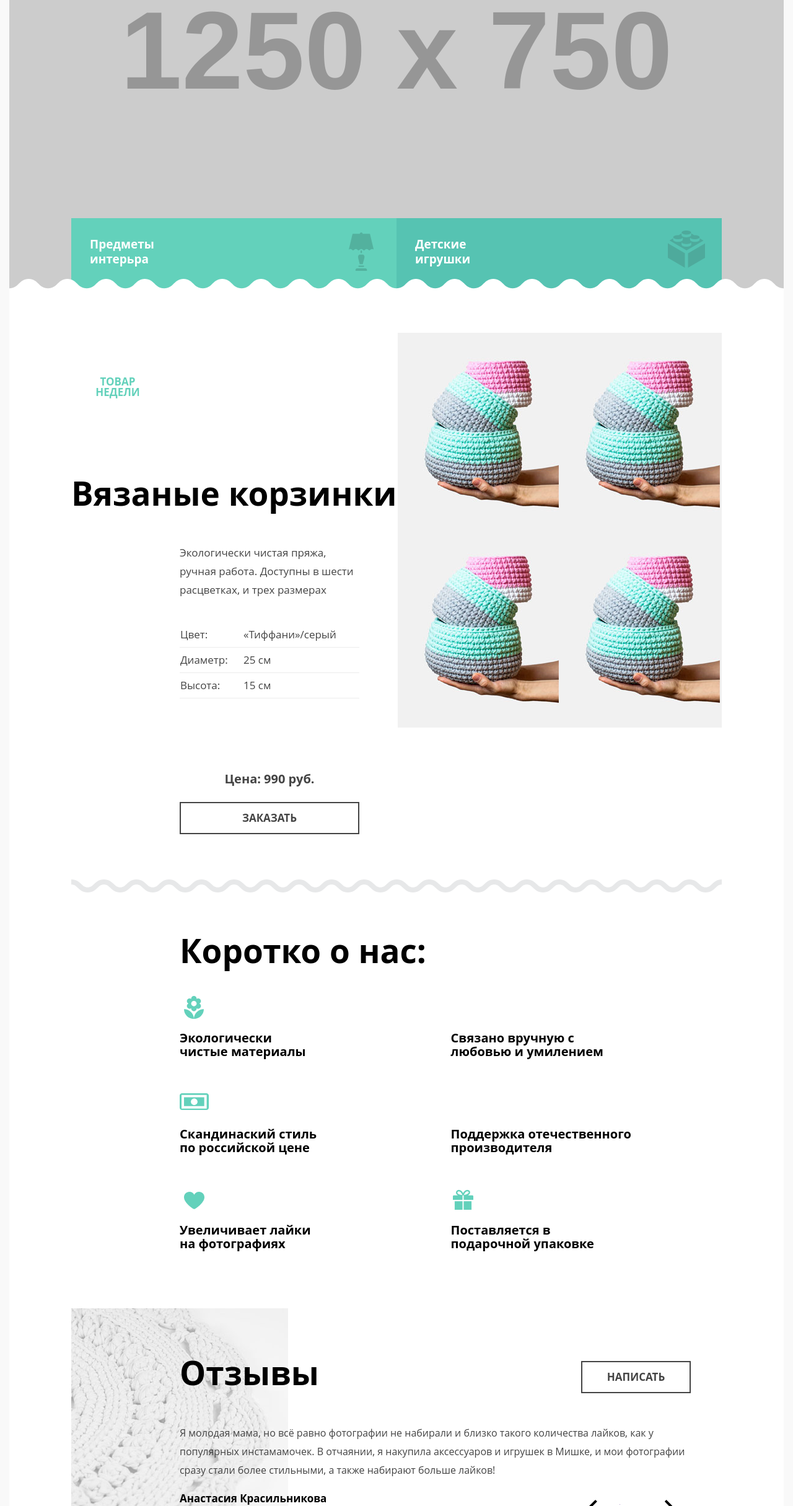
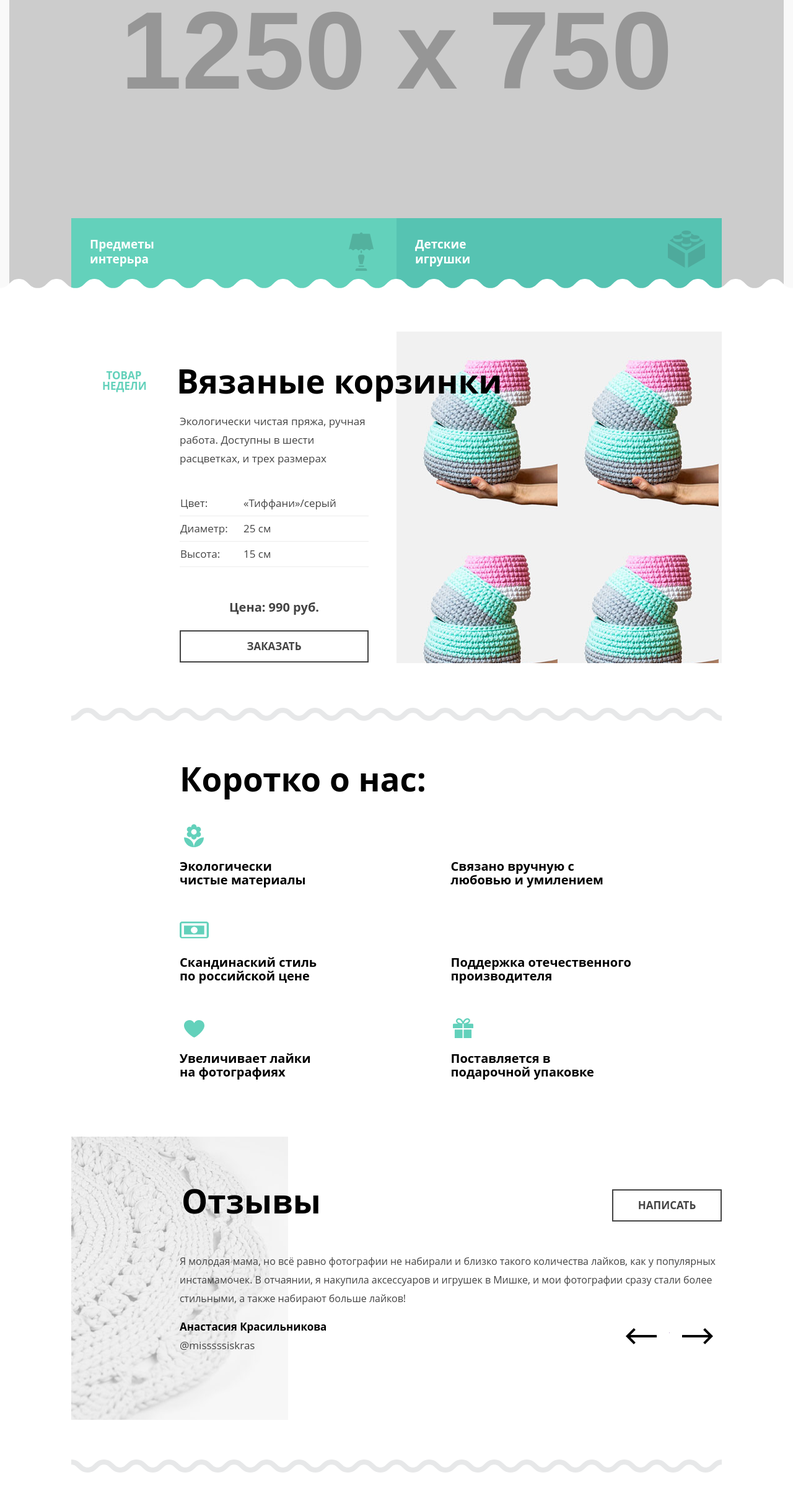
Before and after one commit to AlexVarenin/289783-mishka, a plain HTML site: page index.html in a window 1280 px wide. Shown: the part 370-2800 px from the top of the page at 62% size. Drawn offline with nearby package versions, Linux system fonts and the light colour scheme; files that its build step writes are made by us from their sources; placeholder pictures from the web are drawn by us.

Commit message:
Внес правки в адаптивный дизайн первой страницы

```diff
--- a/index.html
+++ b/index.html
@@ -10,7 +10,6 @@
   <body>
     <header class="page-header">
       <div class="page-header__wrapper">
-        <h1 class="page-header__title visually-hidden">Главное меню магазина Мишки</h1><!‐‐ скрыт! ‐‐>
         <div class="page-header__logo">
           <img src="img/logo-mobile.svg" width="86" height="36" alt="Магазин «Мишка»">
         </div>
@@ -59,10 +58,14 @@
       </div>
     </section>
     <main class="page-content">
+      <h1 class="page-header__title visually-hidden">Главное страница магазина Мишки</h1><!‐‐ скрыт! ‐‐>
       <section class="recomended-item">
         <div class="recomended-item__wrapper">
+          <div class="recomended-item__header">
             <h2 class="recomended-item__title">Вязаные корзинки</h2>
             <span class="recomended-item__label">Товар недели</span>
+          </div>
+          <div class="recomended-item__content">
           <div class="recomended-item__desc">
             <p class="recomended-item__desc-text">Экологически чистая пряжа, ручная работа. Доступны в шести расцветках, и трех размерах</p>
             <table class="recomended-item__desc-table table">
@@ -86,10 +89,9 @@
             </picture>
           </div>
           <div class="recomended-item__footer">
-            <!--<div class="recomended-item__footer-wrapper">-->
             <span class="recomended-item__price">Цена:<span> 990 руб.</span></span>
             <a class="recomended-item__order btn" href="add_form.html">Заказать</a>
-            <!--</div>-->
+          </div>
         </div>
         </div>
       </section>
@@ -117,15 +119,14 @@
             </blockquote>
           </div>
           <div class="reviews__btns">
-            <div class="reviews__btns-wrapper">
             <a class="reviews__btn reviews__btn--prev" href="">Предыдущий отзыв</a>
             <a class="reviews__btn reviews__btn--next" href="">Следующий отзыв</a>
-            </div>
           </div>
         </div>
       </section>
       <section class="contacts">
         <div class="contacts__wrapper">
+          <div class="contacts__text-content">
           <h2 class="contacts__title">Контакты</h2>
           <table class="contacts__table table">
             <tr class="table__row">
@@ -137,9 +138,12 @@
               <td class="table__cell table__cell--contacts">г. Санкт-Петербург, <br>ул. Большая Конюшенная,<br> д. 19/8, офис 101</td>
             </tr>
           </table>
+          </div>
           <div class="contacts__map">
           </div>
+          <div class="contacts__btns">
             <a class="contacts__write btn" href="">Напишите нам</a>
+          </div>
         </div>
       </section>
     </main>
--- a/less/blocks/about-us.less
+++ b/less/blocks/about-us.less
@@ -2,9 +2,10 @@
   background-color: @bg-white;
 }
 
-.about-us__wrapper {
-  padding-left: 30px;
-  padding-right: 30px;
+  .about-us__wrapper {
+   .container();
+    padding-left: 30px;
+    padding-right: 30px;
 }
 
 .about-us__title {
--- a/less/blocks/bottom-nav.less
+++ b/less/blocks/bottom-nav.less
@@ -62,6 +62,7 @@
 
   .bottom-nav__item--eddition a {
     padding: 0;
+    font-weight: bold;
     font-size: 15px;
     margin-top: 18px;
     margin-right: 70px;
--- a/less/blocks/contacts.less
+++ b/less/blocks/contacts.less
@@ -1,11 +1,8 @@
-.contacts {
-  background-color: @bg-white;
+.contacts__wrapper {
+  margin-bottom: 40px;
 }
 
-.contacts__wrapper {
-  padding-left: 30px;
-  padding-right: 30px;
-}
+
 
 .contacts__title {
   padding-top: 20px;
@@ -13,19 +10,28 @@
   line-height: 30px;
 }
 
+
+
+@media @mobile-widths-only {
+  .contacts__text-content,
+  .contacts__btns {
+    .container();
+    padding-left: 30px;
+    padding-right: 30px;
+  }
+}
 .contacts__map {
   display: block;
   position: relative;
-  width: 320px;
+  width: 100%;
+  min-width: 320px;
   height: 458px;
-  margin-right: -30px;
-  margin-left: -30px;
   background-image: url("../img/map-mobile@1x.jpg");
 &::before {
     content: "";
     position: absolute;
     top: 165px;
-    right: 131px;
+    right: 50%;
 
     width: 66px;
     height: 100px;
@@ -45,19 +51,25 @@
   border-bottom: 1px solid #62d1ba;
 }
 
-.contacts__write {
+.contacts__btns a {
   margin: auto;
+  padding-bottom: 14px;
   margin-top: 32px;
-  margin-bottom: 39px;
+
 }
 
 @media @tablet-widths {
 
+  .contacts {
+    .container();
+    background: url("../img/icon-flag.svg") no-repeat;
+    background-position: top 50px right 50px;
+  }
+
   .contacts__wrapper {
     padding-left: 50px;
     padding-right: 50px;
-    background: url("../img/icon-flag.svg") no-repeat;
-    background-position: top 0 right 50px;
+
   }
 
   .contacts__title {
@@ -106,25 +118,33 @@
 }
 
 @media @desktop-widths {
+
   .contacts {
+    background: url("../img/icon-flag.svg") no-repeat;
+    background-position: top 135px left 100px;
+    padding-top: 70px;
+    padding-bottom: 105px;
   }
 
+
   .contacts__wrapper {
-    position: relative;
-    display: flex;
-    flex-direction: column;
-    flex-wrap: no-wrap;
-    padding-left: 275px;
+    padding-left: 100px;
     padding-right: 100px;
-    background-position: top 125px left 162px;
+  }
+
+  .contacts__text-content {
+    box-sizing: border-box;
+    width: 50%;
+    float: left;
+    height: 370px;
+    padding-left: 175px;
   }
 
   .contacts__title {
-    order: -3;
     width: 300px;
     font-size: 53px;
     line-height: 57px;
-    padding-top: 100px;
+    padding-top: 30px;
   }
 
   .contacts__table tbody {
@@ -136,11 +156,10 @@
   }
 
   .contacts__map {
-    position: absolute;
-    top: 67px;
-    left: 625px;
+    box-sizing: border-box;
+    float: right;
     margin: 0;
-    width: 525px;
+    width: 50%;
     background-image: url("http://placehold.it/525x457");
     &::before {
       top: 165px;
@@ -153,11 +172,19 @@
     width: 300px;
   }
 
+  .contacts__btns {
+    display: flex;
+    flex-direction: column;
+    justify-content: flex-end;
+    box-sizing: border-box;
+    width: 50%;
+    height: 87px;
+    float: left;
+    padding-left: 175px;
+  }
+
   .contacts__write {
-    order: -1;
-    width: 200px;
-    margin-left: 0;
-    margin-right: 0;
-    margin-bottom: 105px;
+    margin: 0;
+    padding-top: 100%;
   }
 }
--- a/less/blocks/main-nav.less
+++ b/less/blocks/main-nav.less
@@ -66,6 +66,12 @@
   background-color: @bg-white;
   border-bottom: 1px solid #ececec;
 }
+@media @mobile-widths-only {
+
+  .main-nav__item:first-child a {
+    border-top: 1px solid #ececec;
+   }
+}
 
 @media @tablet-widths {
 
--- a/less/blocks/page-content.less
+++ b/less/blocks/page-content.less
@@ -1,5 +1,5 @@
 .page-content {
-  .container();
+  position: relative;
   display: flex;
   flex-direction: column;
   background-color: @bg-white;
--- a/less/blocks/page-footer.less
+++ b/less/blocks/page-footer.less
@@ -1,9 +1,9 @@
 .page-footer {
-  .container();
   background-color: @bg-grey;
 }
 
 .page-footer__wrapper {
+  .container();
   padding-top: 24px;
   padding-left: 30px;
   padding-right: 30px;
--- a/less/blocks/proposition-menu.less
+++ b/less/blocks/proposition-menu.less
@@ -1,6 +1,10 @@
 .proposition-menu {
+}
+
+.proposition-menu__wrapper {
   .container();
 }
+
 .proposition-menu__list {
   display: flex;
   flex-direction: column;
@@ -22,6 +26,7 @@
   font-weight: bold;
   text-align: left;
   text-decoration: none;
+  cursor: pointer;
 }
 
 .proposition-menu__item-interior {
@@ -75,17 +80,7 @@
   .proposition-menu__list {
     position: relative;
     flex-direction: row;
-    &::before  {
-      content: "";
-      position: absolute;
-      bottom: 0;
-      left: -50px;
-      width: 768px;
-      height: 12px;
-      background: url("../img/wawe_tablet.svg") repeat-x;
-      background-size: auto 23px;
-      z-index: 500;
-    }
+
 }
   .proposition-menu__item a {
     width: 304px;
@@ -106,15 +101,4 @@
     padding-top: 30px;
 
   }
-
-  .proposition-menu__list {
-    &::before  {
-      left: -100px;
-      width: 1250px;
-      height: 20px;
-      background: url("../img/wawe_tablet.svg") no-repeat;
-      background-size: 1250px 37px;
-      z-index: 500;
-    }
-  }
 }
--- a/less/blocks/recomended-item.less
+++ b/less/blocks/recomended-item.less
@@ -4,10 +4,11 @@
   background-size: 320px 8px;
 }
 
-.recomended-item__wrapper {
-  padding-left: 30px;
-  padding-right: 30px;
-}
+  .recomended-item__wrapper {
+    .container();
+   padding-left: 30px;
+   padding-right: 30px;
+  }
 
 .recomended-item__title {
   margin: 0;
@@ -24,7 +25,7 @@
 .recomended-item__desc {
   color: #444444;
   font-size: 15px;
-  line-height: 20px;
+  line-height: 24px;
   padding-top: 23px;
   padding-bottom: 23px;
 }
@@ -61,17 +62,39 @@
 @media @tablet-widths {
 
   .recomended-item {
+    position: relative;
     background-position: left -16px bottom 0;
     background-size: auto 17px;
+     &::before  {
+      content: "";
+      position: absolute;
+      top: -12px;
+      left: 0;
+      width: 100vw;
+      height: 12px;
+      background: url("../img/wawe_tablet.svg") repeat-x;
+      background-size: auto 23px;
+      z-index: 500;
+    }
   }
 
   .recomended-item__wrapper {
+    padding-left: 50px;
+    padding-right: 50px;
+  }
+
+  .recomended-item__content {
+    &::after {
+      content: "";
+      display: table;
+      clear: both;
+    }
+  }
+
+  .recomended-item__header {
     display: flex;
     flex-direction: row;
     justify-content: space-between;
-    flex-wrap: wrap;
-    padding-left: 50px;
-    padding-right: 50px;
   }
 
   .recomended-item__title {
@@ -81,31 +104,36 @@
   }
 
   .recomended-item__label {
-    width: 100px;
+    width: 70px;
+    padding-right: 28px;
     padding-top: 55px;
     line-height: 17px;
     text-align: center;
   }
 
   .recomended-item__image {
+    float: right;
+    box-sizing: border-box;
     margin-top: 57px;
-    width: 333px;
+    width: 50%;
     height: 404px;
   }
 
   .recomended-item__desc {
+    float: left;
+    box-sizing: border-box;
     margin-top: 30px;
-    margin-right: 44px;
-    width: 290px;
+    padding-right: 45px;
+    width: 50%;
     font-size: 17px;
     line-height: 30px;
-    padding-bottom: 140px;
-
   }
 
   .recomended-item__footer {
-    margin-top: -120px;
-    width: 290px;
+    float: left;
+    box-sizing: border-box;
+    width: 50%;
+    padding-right: 45px;
     margin-bottom: 17px;
   }
 
@@ -125,53 +153,60 @@
 @media @desktop-widths {
 
   .recomended-item {
-    margin-left: 100px;
-    margin-right: 100px;
-    background-position: left -26px bottom 0;
-    background-size: 1050px auto;
+    background: none;
+     &::before  {
+      width: 100%;
+      top: -20px;
+      height: 20px;
+      background-size: auto 36px;
+    }
   }
 
 
   .recomended-item__wrapper {
-    padding-left: 0;
-    position: relative;
-    justify-content: flex-start;
-    width: 665px;
-    margin-bottom: 35px;
+    padding-right: 100px;
+    padding-left: 100px;
+    padding-bottom: 35px;
+    background: url("../img/wave.svg") no-repeat;
+    background-position: left 100px bottom 0;
+    background-size: 1050px auto;
+
+
+  }
+.recomended-item__header {
+    margin-top: 72px;
+    flex-direction: row-reverse;
+    justify-content: flex-end;
+    width: 700px;
+    margin-bottom: -108px;
   }
 
   .recomended-item__title {
-    margin-top: 82px;
-    order: -2;
     font-size: 53px;
     line-height: 57px;
     z-index: 500;
   }
 
   .recomended-item__label {
-    margin-top: 82px;
-    padding-right: 47px;
-    padding-left: 25px;
-    order: -3;
+    padding-right: 50px;
+    padding-left: 50px;
   }
 
   .recomended-item__desc {
-    orider: 1;
-    margin-left: 175px;
-    padding-bottom: 90px;
+    box-sizing: border-box;
+    margin-top: 0;
+    padding-left: 175px;
+    padding-top: 130px;
+    padding-bottom: 25px;
   }
 
   .recomended-item__image {
-    position: absolute;
-    top: 10px;
-    right: -335px;
-    width: 523px;
-    height: 637px;
-    background-color: red;
+    margin-top: 0;
+    height: 535px;
   }
 
   .recomended-item__footer {
     margin-top: 0;
-    margin-left: 175px;
+    padding-left: 175px;
   }
 }
--- a/less/blocks/reviews.less
+++ b/less/blocks/reviews.less
@@ -1,26 +1,30 @@
 .reviews {
-  background: url("../img/wave.svg") repeat-x @bg-white;
+  background: url("../img/wave.svg") repeat-x;
   background-position: left -8px bottom 0;
   background-size: 320px 8px;
 }
 
+
 .reviews__wrapper {
   display: flex;
   flex-direction: column;
-  padding-left: 30px;
-  padding-right: 30px;
+  .container();
+   padding-left: 30px;
+   padding-right: 30px;
 }
 
 .reviews__title {
   font-size: 25px;
   line-height: 30px;
 }
+
 .reviews__item {
   margin: 0;
   color: #444444;
   font-size: 16px;
   line-height: 30px;
 }
+
 .reviews__item p{
   margin-top: 5px;
 }
@@ -29,15 +33,15 @@
   font-style: normal;
   font-size: 17px;
 }
+
 .reviews__author‐name span{
   font-weight: bold;
   color: #000000;
 }
+
 .reviews__btns {
   margin-top: 30px;
   width: 260px;
-}
-.reviews__btns-wrapper {
   display: flex;
   flex-direction: row;
   border: 1px solid #ececec;
@@ -81,9 +85,12 @@
     flex-wrap: wrap;
     padding-left: 50px;
     padding-right: 50px;
-    justify-content: space-between;
+    justify-content: flex-end;
     padding-bottom: 130px;
-    background: url(../img/review@1x.jpg) no-repeat;
+
+    @media @tablet-widths {
+      background: url(../img/review@1x.jpg) no-repeat;
+    }
   }
 
     .reviews__title {
@@ -91,28 +98,27 @@
     line-height: 50px;
     padding-top: 66px;
     padding-bottom: 5px;
-    width: 100px;
+    width: 490px;
 
   }
 
   .reviews__btns {
-    position: relative;
-  }
-
-  .reviews__btns-wrapper {
-    position: absolute;
+    margin-top: -55px;
     border: none;
     width: 175px;
-    top: -85px;
-    left: 480px;
   }
 
   .reviews__btn {
     border: none;
   }
 
+  .reviews__btn--prev,
+  .reviews__btn--next {
+    background-position: 20px 12px;
+  }
+
   .reviews__write {
-    margin-top: 100px;
+    margin-top: 90px;
     width: 145px;
 
   }
@@ -120,26 +126,32 @@
 
 @media @desktop-widths {
   .reviews {
-    margin-left: 100px;
-    margin-right: 100px;
-    background-position: left -25px bottom 0;
-    background-size: 1050px auto;
+    .container();
+    padding-left: 100px;
+    padding-right: 100px;
+    background: none;
+    background: url(../img/review@1x.jpg) no-repeat;
+    background-position: left 100px top 35px;
   }
 
   .reviews__wrapper {
+    width: auto;
+    padding-right: 0;
     padding-left: 175px;
-    background-position: left 0 top 35px;
+    padding-bottom: 190px;
+    background: none;
+    background: url("../img/wave.svg") repeat-x;
+    background-position: left -26px bottom 0;
+    background-size: 1050px auto;
   }
 
   .reviews__title {
     font-size: 53px;
     line-height: 57px;
+     width: 695px;
 }
     .reviews__write {
     margin-top: 120px;
   }
 
-  .reviews__btns-wrapper {
-    left: 620px;
-  }
 }
--- a/less/mixins.less
+++ b/less/mixins.less
@@ -1,4 +1,5 @@
 .container() {
+  box-sizing: border-box;
   width: 320px;
   margin: 0 auto;
 
```
Lines whose indentation alone changed are shown as unchanged.
